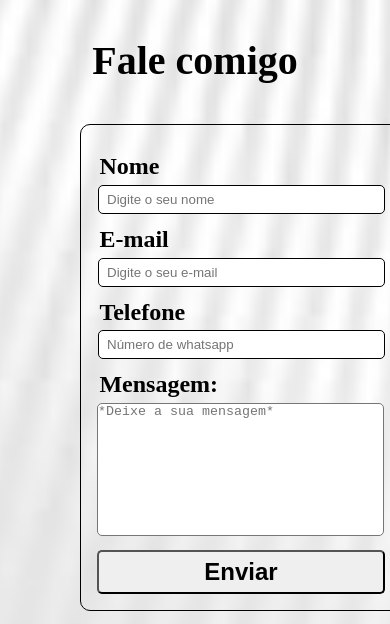
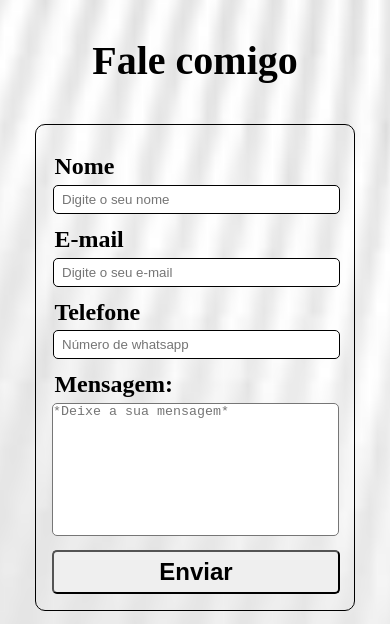
Before and after one commit to fcosta74/fcsdivulgacoes, a plain HTML site: page index.html in a window 390 px wide. Shown: the part 1890-2514 px from the top of the page. Drawn offline with Linux system fonts and the light colour scheme.

Commit message:
Update styles.css

```diff
--- a/assents/css/styles.css
+++ b/assents/css/styles.css
@@ -253,8 +253,7 @@ footer h3 p{
     }
     /* Contato*/
     form{
-        margin-left: 5em;
-        margin-right: 1em;
+        margin: 0 auto;
     }
 
     /* Footer */
```
